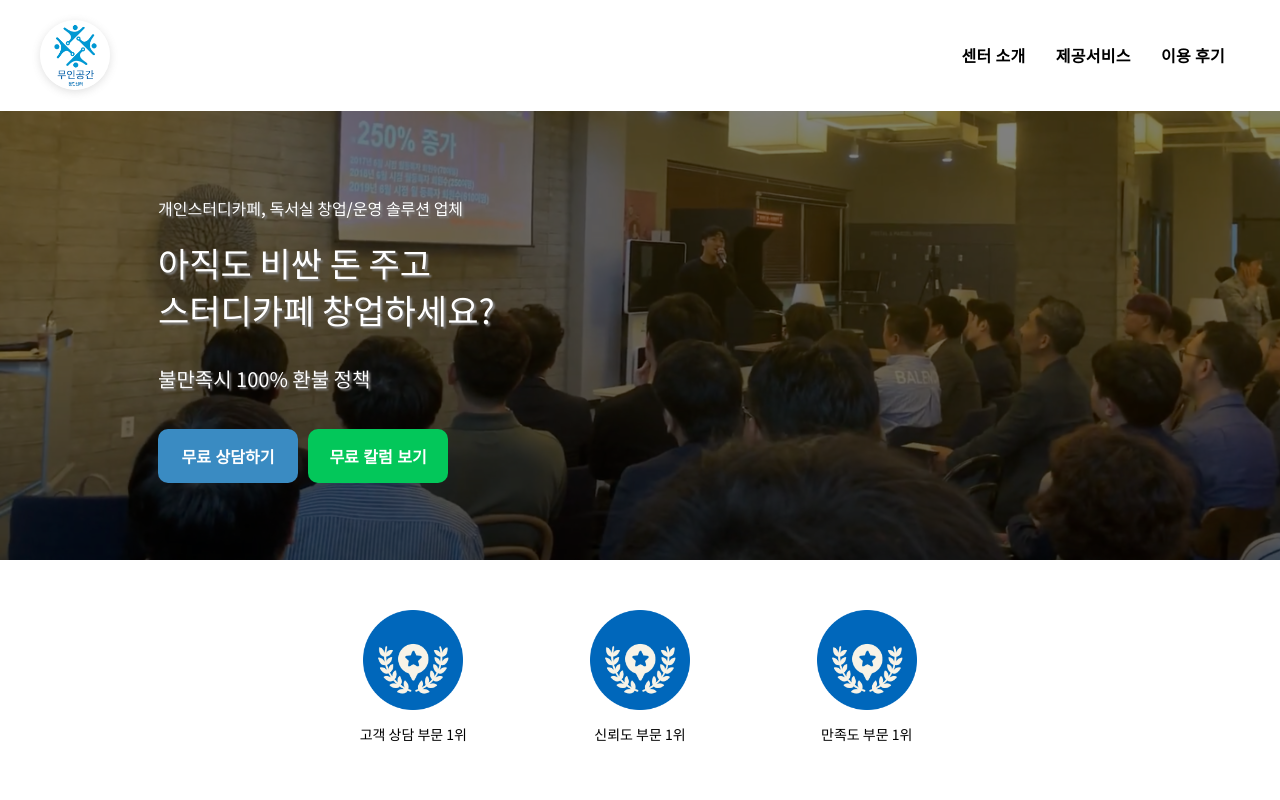
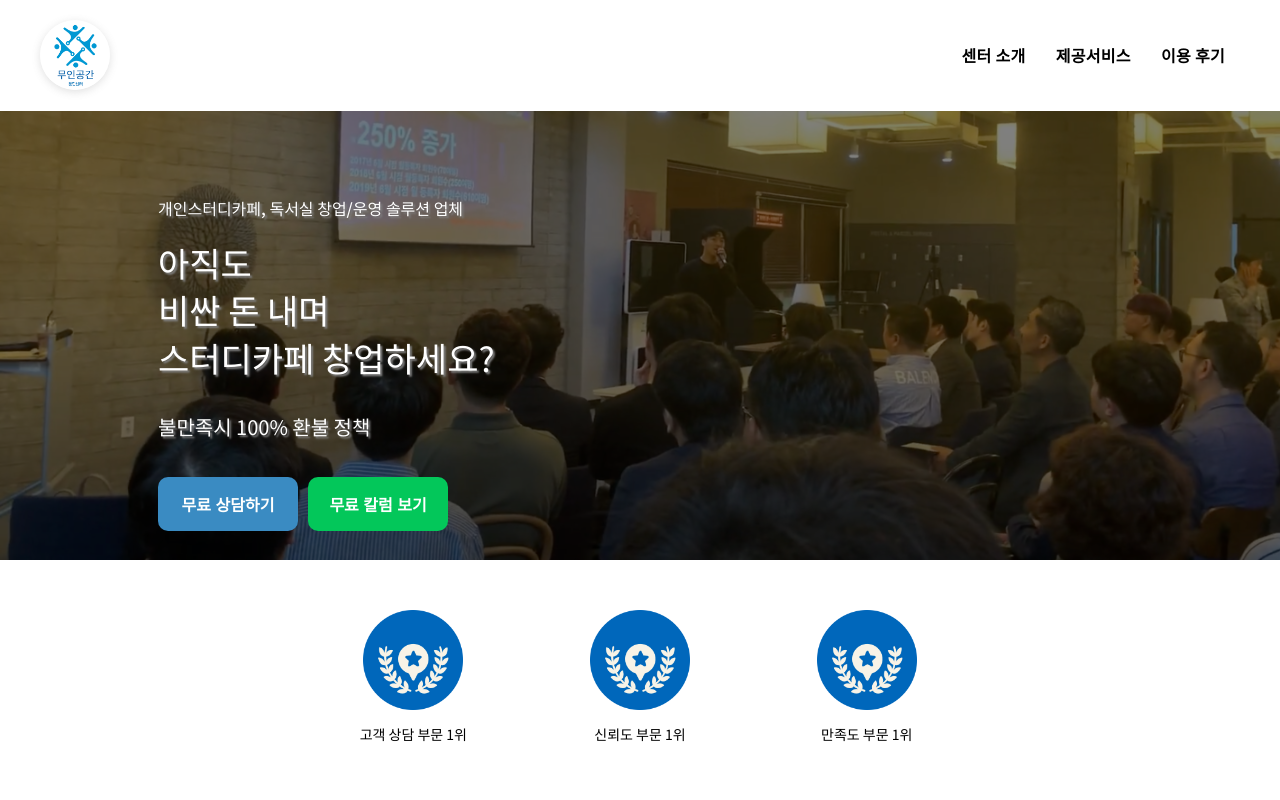
Before and after one commit to yoojat/USIC, a Next.js app: page / in a window 1280 px wide. Shown: the top 800 px of the page. Built offline with nearby package versions, Linux system fonts and the light colour scheme.

Commit message:
회사 소개서 이미지 변경, 메뉴 크기 수정, 메뉴 컬러 수정, 메인 타이틀 변경, 메인 텍스트 왼쪽 정렬, 메인 텍스트 배열로 삽입, 후구 가로 크기 축소, 후기 날짜 표기 데이터 변경

```diff
--- a/components/ContentLayout.tsx
+++ b/components/ContentLayout.tsx
@@ -29,6 +29,7 @@ interface IProps {
   isMain?: boolean;
   bannerImgUrl?: string;
   headTitle?: string;
+  headTitles?: string[];
   subMenus?: { title: string; value: string }[];
   children?: React.ReactNode;
   nowSubPage?: string;
@@ -40,6 +41,7 @@ const ContentLayout = ({
   isMain,
   bannerImgUrl,
   headTitle,
+  headTitles,
   subMenus,
   children,
   nowSubPage,
@@ -51,6 +53,7 @@ const ContentLayout = ({
         title={title}
         isMain={isMain}
         bannerImgUrl={bannerImgUrl}
+        headTitles={headTitles}
         headTitle={headTitle}
         subMenus={subMenus}
         nowSubPage={nowSubPage}
--- a/components/HeadSection.tsx
+++ b/components/HeadSection.tsx
@@ -190,6 +190,7 @@ interface IProps {
   isMain?: boolean;
   bannerImgUrl?: string;
   headTitle?: string;
+  headTitles?: string[];
   subMenus?: { title: string; value: string }[];
   topDescription?: string;
   nowSubPage?: string;
@@ -201,6 +202,7 @@ export default function HeadSection({
   bannerImgUrl,
   isMain = false,
   headTitle,
+  headTitles,
   subMenus,
   topDescription,
   nowSubPage,
@@ -270,14 +272,20 @@ export default function HeadSection({
       </Head>
       <BannerContainer isMain={isMain}>
         <BannerImageContainer bannerImgUrl={bannerImgUrl} isMain={isMain}>
-          {headTitle &&
+          {(headTitle || headTitles) &&
             (isMain ? (
               <>
                 <MainTitleContainer>
                   <TopDescription>
                     개인스터디카페, 독서실 창업/운영 솔루션 업체
                   </TopDescription>
-                  <BigHeadTitle>{headTitle}</BigHeadTitle>
+                  <BigHeadTitle>
+                    {headTitles
+                      ? headTitles.map((headTitle, index) => (
+                          <p key={index}>{headTitle}</p>
+                        ))
+                      : headTitle}
+                  </BigHeadTitle>
                   <BottomDescription>
                     <p>불만족시 100% 환불 정책</p>
                   </BottomDescription>
--- a/components/NavBar.tsx
+++ b/components/NavBar.tsx
@@ -73,8 +73,8 @@ const MenuBarContainer = styled.div`
 `;
 
 const SideMenuContainer = styled.div<{ isSideMenuShow: boolean }>`
-  background-color: ${(props) => props.theme.color.aBlue};
-  left: ${(props) => (props.isSideMenuShow ? 0 : '-100%')};
+  background-color: black;
+  left: ${(props) => (props.isSideMenuShow ? '30%' : '200%')};
   opacity: ${(props) => (props.isSideMenuShow ? 1 : 0)};
   top: 0;
   width: 100%;
--- a/libs/client/getInquery.ts
+++ b/libs/client/getInquery.ts
@@ -11,6 +11,7 @@ export default async function (id: string) {
       phone
       email
       address
+      writtenTime
       categories{
         id
         service
--- a/pages/about/index.tsx
+++ b/pages/about/index.tsx
@@ -187,7 +187,7 @@ export default function Usic() {
           <MainContentContainer>
             <PhotoContainer>
               <Image
-                src='/professional.jpg'
+                src='/professional.jpeg'
                 objectFit='contain'
                 width='500'
                 height='300'
--- a/pages/index.tsx
+++ b/pages/index.tsx
@@ -71,7 +71,7 @@ const Home: NextPage = () => {
     <>
       <ContentLayout
         isMain={true}
-        headTitle={`아직도 비싼 돈 주고 스터디카페 창업하세요?`}
+        headTitles={['아직도', '비싼 돈 내며', '스터디카페 창업하세요?']}
       ></ContentLayout>
       <KakaoDisplay>
         <ProudOfMyselfContainer>
--- a/pages/inquery/index.tsx
+++ b/pages/inquery/index.tsx
@@ -201,7 +201,7 @@ const Inquery = ({ inqueries }: any) => {
                           {inquery.node.author}
                         </ListContentAuthor>
                         <ListContentDatetime>
-                          {moment(inquery.node.createdAt)
+                          {moment(inquery.node.writtenTime)
                             .locale('ko')
                             .format('YYYY-MM-DD HH:MM')}
                         </ListContentDatetime>
@@ -253,6 +253,7 @@ export async function getStaticProps() {
           title
           author
           state
+          writtenTime
           updatedAt
         }
       }
```
Also changed, not shown: pages/inquery/[id].tsx (+6 -1 lines), public/professional.jpeg (added), 1 other file (tests, documents, lock files or other folders).
